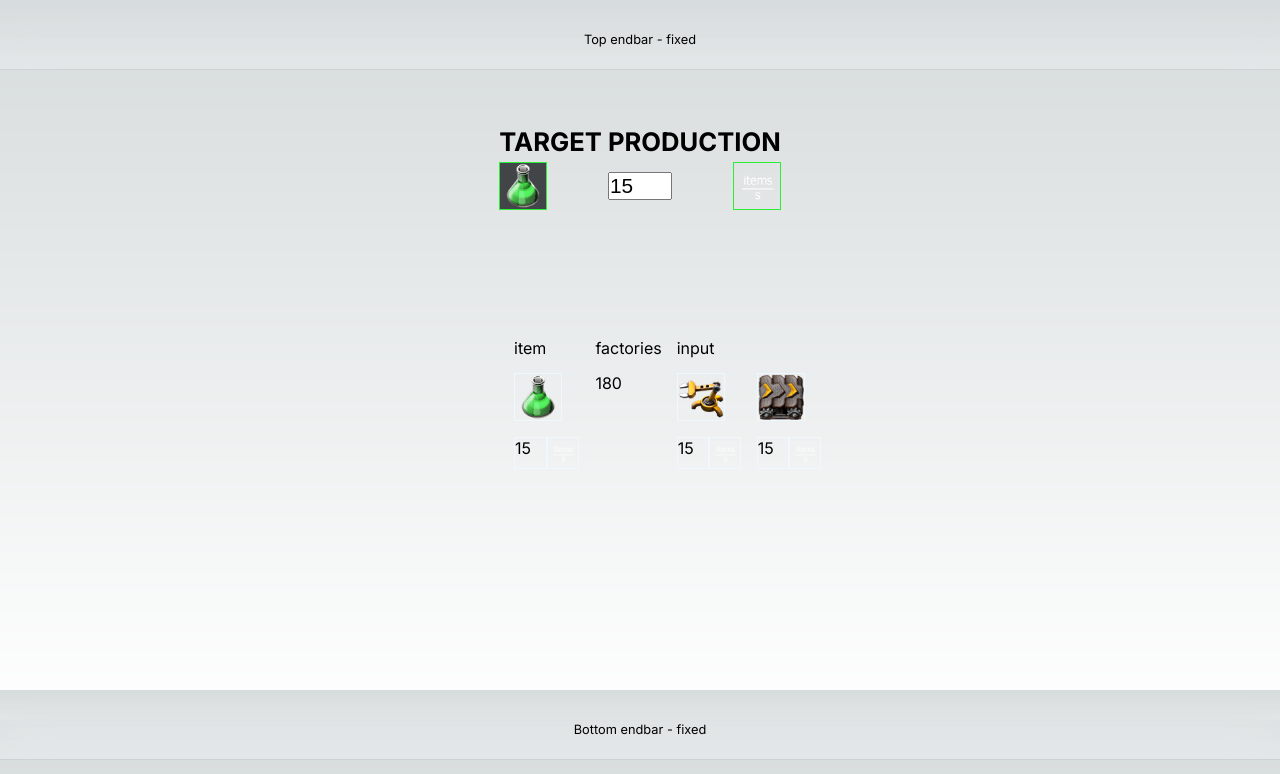
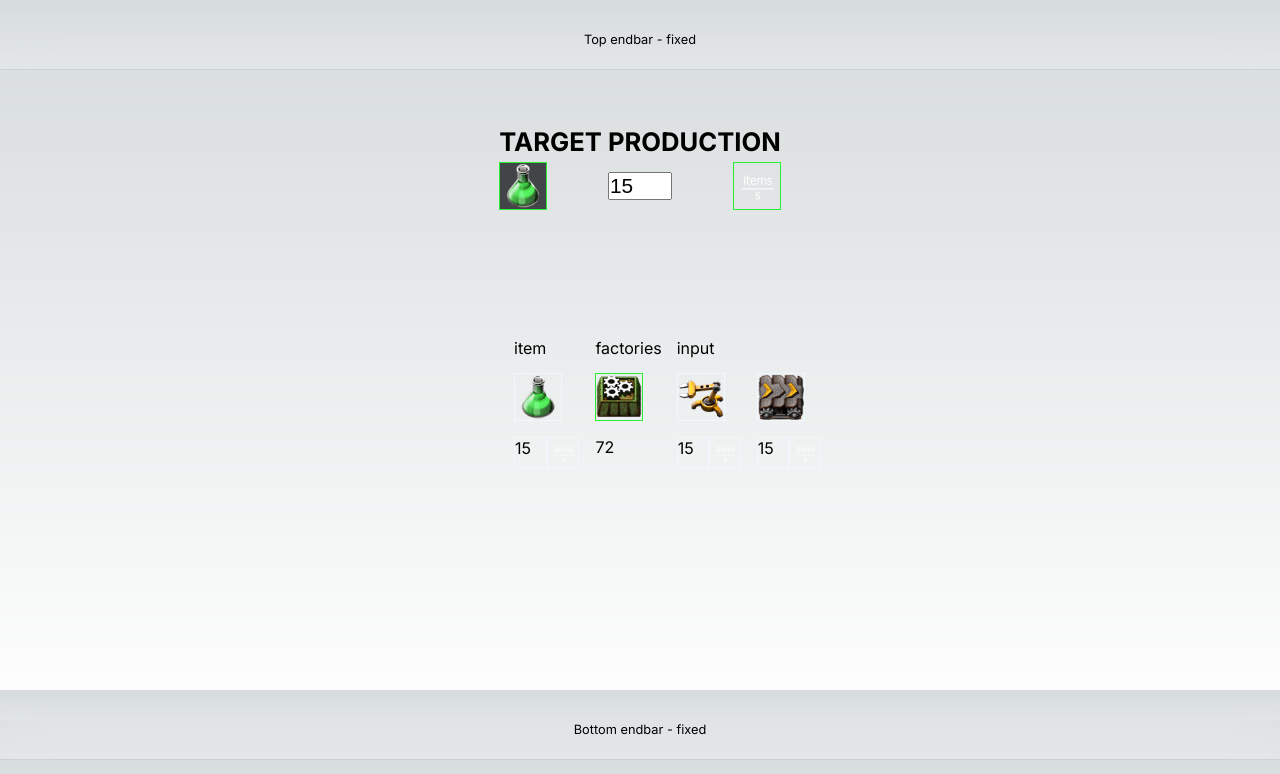
Before and after one commit to WaterlemonZest/factorio_calculator, a Next.js app: page / in a window 1280 px wide. Shown: the top 774 px of the page. Built offline with nearby package versions, Linux system fonts and the light colour scheme.

Commit message:
feat: selectable factory types

```diff
--- /dev/null
+++ b/components/FactoryChoice.tsx
@@ -0,0 +1,37 @@
+import Image from "next/image";
+//import styles from "./UnitChoice.module.css";
+import utilStyles from "@/app/page.module.css";
+import { FACTORY_ICONS } from "../domain/Calculations";
+import { SetFactoryTypeSignature } from "@/app/page";
+
+type FactoryChoiceProps = {
+  setFactoryType: SetFactoryTypeSignature;
+  stageID: string;
+};
+
+function FactoryChoice(props: FactoryChoiceProps) {
+  // A pop-up for choosing a factory type for a production stage
+  const factoryChoiceSize = 48;
+
+  // @TODO: eliminate this for loop in the future
+  // because now for the life of me I cannot figure out
+  // how to apply .map to an object
+  let choiceList = [];
+  for (let name in FACTORY_ICONS) {
+    choiceList.push(
+      <Image
+        key={name}
+        src={FACTORY_ICONS[name]}
+        alt={name}
+        onClick={() => props.setFactoryType(props.stageID, name)}
+        width={factoryChoiceSize}
+        height={factoryChoiceSize}
+        className={utilStyles.iconClickable}
+      />
+    );
+  }
+
+  return <div>{choiceList}</div>;
+}
+
+export default FactoryChoice;
--- a/components/RecipeStage.module.css
+++ b/components/RecipeStage.module.css
@@ -3,3 +3,8 @@
   flex-direction: row;
   gap: 1rem;
 }
+
+.factoryContainer {
+  display: grid;
+  grid-template-rows: 2fr 1fr;
+}
--- a/components/RecipeStage.tsx
+++ b/components/RecipeStage.tsx
@@ -1,9 +1,11 @@
 import React, { ReactNode } from "react";
 import Image from "next/image";
+import Popup from "reactjs-popup";
 import utilStyles from "../src/app/page.module.css";
 import styles from "./RecipeStage.module.css";
-import { toFactories } from "../domain/Calculations";
+import { toFactories, FACTORY_ICONS } from "../domain/Calculations";
 import { Stage, DeleteStageSignature } from "../src/app/page";
+import { presentableInt } from "@/app/NumberManipulations";
 
 type RecipeStageProps = Stage & {
   deleteStage: DeleteStageSignature;
@@ -14,6 +16,7 @@ type RecipeStageProps = Stage & {
 function RecipeStage(props: RecipeStageProps) {
   // A RecipeStage effectively corresponds to a row in the table of results
   const cancelSize = 36;
+  const factoryIconSize = 48;
   return (
     <>
       <div>
@@ -33,8 +36,26 @@ function RecipeStage(props: RecipeStageProps) {
         )}
       </div>
       {props.children[0]}
-      <div>{toFactories(props.IPS, props.item, "Assembling_machine_1")}</div>
-      <div className={styles.inputList}>{props.children[1]}</div>
+      <div className={styles.factoryContainer}>
+        <Popup
+          trigger={
+            <Image
+              src={FACTORY_ICONS[props.factory]}
+              alt={props.factory}
+              className={utilStyles.iconClickable}
+              width={factoryIconSize}
+              height={factoryIconSize}
+            />
+          }
+          position="bottom center"
+          closeOnDocumentClick
+        >
+          {props.children[1]}
+        </Popup>
+
+        {presentableInt(toFactories(props.IPS, props.item, props.factory))}
+      </div>
+      <div className={styles.inputList}>{props.children[2]}</div>
     </>
   );
 }
--- a/domain/Calculations.ts
+++ b/domain/Calculations.ts
@@ -74,10 +74,15 @@ export function inputFor(
   });
 }
 
-const FACTORY_SPEEDS = {
+export const FACTORY_SPEEDS = {
   Assembling_machine_1: 0.5,
   Assembling_machine_2: 0.75,
   Assembling_machine_3: 1.25,
+};
+export const FACTORY_ICONS = {
+  Assembling_machine_1: "/factorio-assets/Assembling_machine_1.png",
+  Assembling_machine_2: "/factorio-assets/Assembling_machine_2.png",
+  Assembling_machine_3: "/factorio-assets/Assembling_machine_3.png",
 };
 
 export function toFactories(
--- a/src/app/NumberManipulations.ts
+++ b/src/app/NumberManipulations.ts
@@ -5,3 +5,8 @@ export function presentable(value: number) {
   //strip the trailing zeros (and potentially the dot)
   return quantized.toFixed(2).replace(/\.?0*$/, "");
 }
+
+export function presentableInt(value: number) {
+  // round up to the nearest integer
+  return Math.ceil(value).toFixed(0);
+}
--- a/src/app/page.tsx
+++ b/src/app/page.tsx
@@ -6,12 +6,14 @@ import RecipeItem from "../../components/RecipeItem";
 import Popup from "reactjs-popup";
 import unitChoiceStyles from "../../components/UnitChoice.module.css";
 import UnitChoice from "../../components/UnitChoice";
+import FactoryChoice from "../../components/FactoryChoice";
 import {
   toIPS,
   inputFor,
   toUnit,
   RATE_UNITS,
   RATE_ICONS,
+  FACTORY_SPEEDS,
 } from "../../domain/Calculations";
 import { useState, ChangeEvent } from "react";
 
@@ -20,14 +22,26 @@ export interface Stage {
   IPS: number;
   displayUnit: keyof typeof RATE_UNITS;
   id: string;
+  factory: keyof typeof FACTORY_SPEEDS;
 }
 const DEFAULT_STAGE0: Stage = {
   item: "Logistic_science_pack",
   IPS: 15,
   displayUnit: "IPS",
   id: "0",
+  factory: "Assembling_machine_3",
 };
-export type AddStageSignature = { (newStage: Stage): void };
+export type SetFactoryTypeSignature = {
+  (stageID: string, newFactoryType: keyof typeof FACTORY_SPEEDS): void;
+};
+export type AddStageSignature = {
+  (newStage: {
+    item: string;
+    IPS: number;
+    displayUnit: keyof typeof RATE_UNITS;
+    id: string;
+  }): void;
+};
 export type DeleteStageSignature = { (id: string): void };
 export type SetStageUnitSignature = {
   (stage: string, newDisplayUnit: keyof typeof RATE_UNITS): void;
@@ -45,6 +59,7 @@ export default function Home() {
       ),
     },
   ]);
+  const [defaultFactory, setDefaultFactory] = useState("Assembling_machine_3");
 
   function rescaleStages(scale: number) {
     let rescaledStages = [];
@@ -59,6 +74,20 @@ export default function Home() {
     }
     return rescaledStages;
   }
+  const setFactoryType: SetFactoryTypeSignature = function (
+    stageID,
+    newFactoryType
+  ) {
+    setStages(
+      stages.map((stage) => {
+        if (stage.id === stageID) {
+          return { ...stage, factory: newFactoryType };
+        }
+        return stage;
+      })
+    );
+    setDefaultFactory(newFactoryType);
+  };
   const setStageUnit: SetStageUnitSignature = function (
     stageID,
     newDisplayUnit
@@ -116,6 +145,7 @@ export default function Home() {
       const newStageWithInput = {
         ...newStage,
         input: inputFor(newStage.IPS, newStage.item, newStage.displayUnit),
+        factory: defaultFactory,
       };
       setStages([...stages, newStageWithInput]);
     }
@@ -133,6 +163,7 @@ export default function Home() {
       id={stage.id}
       key={stage.id}
       deleteStage={deleteStage}
+      factory={stage.factory}
     >
       <RecipeItem
         item={stage.item}
@@ -142,6 +173,7 @@ export default function Home() {
       >
         <UnitChoice setStageUnit={setStageUnit} stageID={stage.id} />
       </RecipeItem>
+      <FactoryChoice stageID={stage.id} setFactoryType={setFactoryType} />
       {/* Approach of "composition" of children objects: */}
       {stage.input.map((elem, i) => {
         return (
@@ -197,7 +229,6 @@ export default function Home() {
             </form>
             {/* @TODO: figure out how to auto close this popup
             after clicking one of the options in the popup */}
-
             <Popup
               trigger={
                 <Image
```
Also changed, not shown: public/factorio-assets/Assembling_machine_2.png (added), public/factorio-assets/Assembling_machine_3.png (added).
